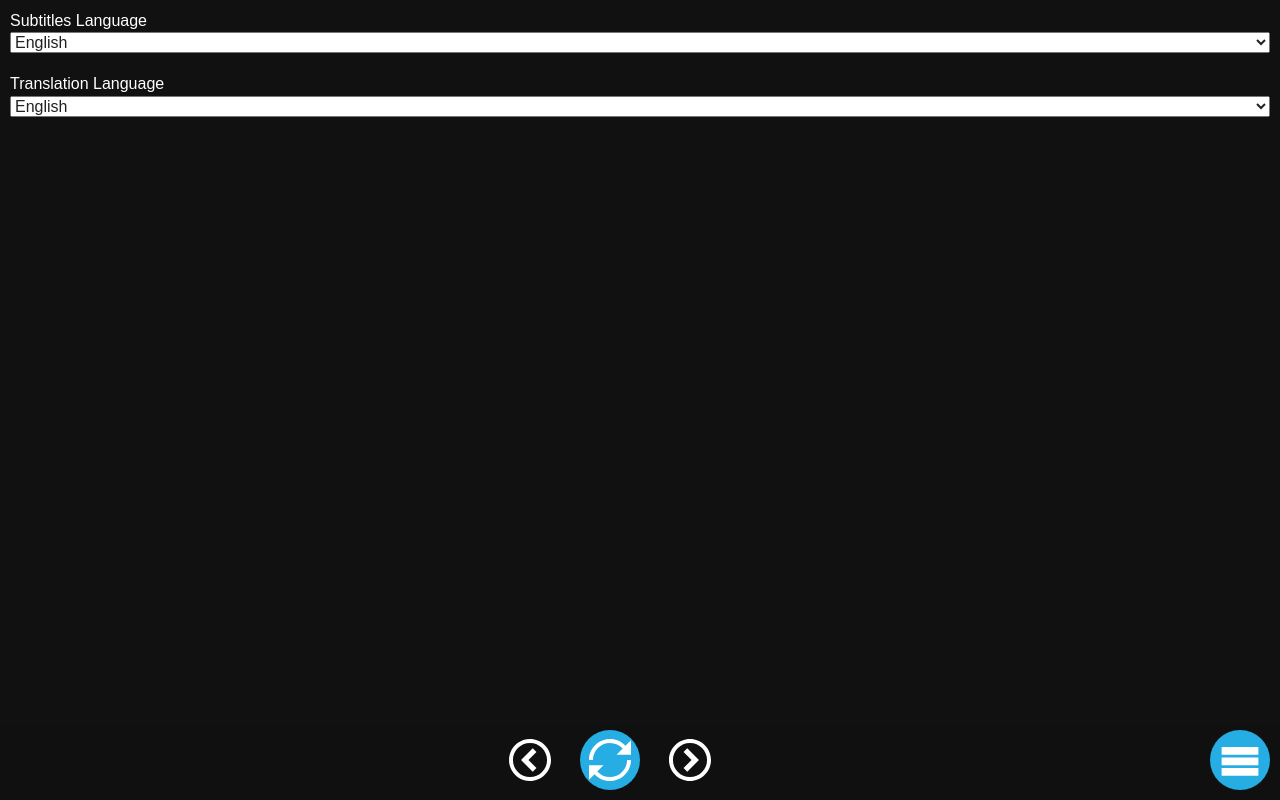
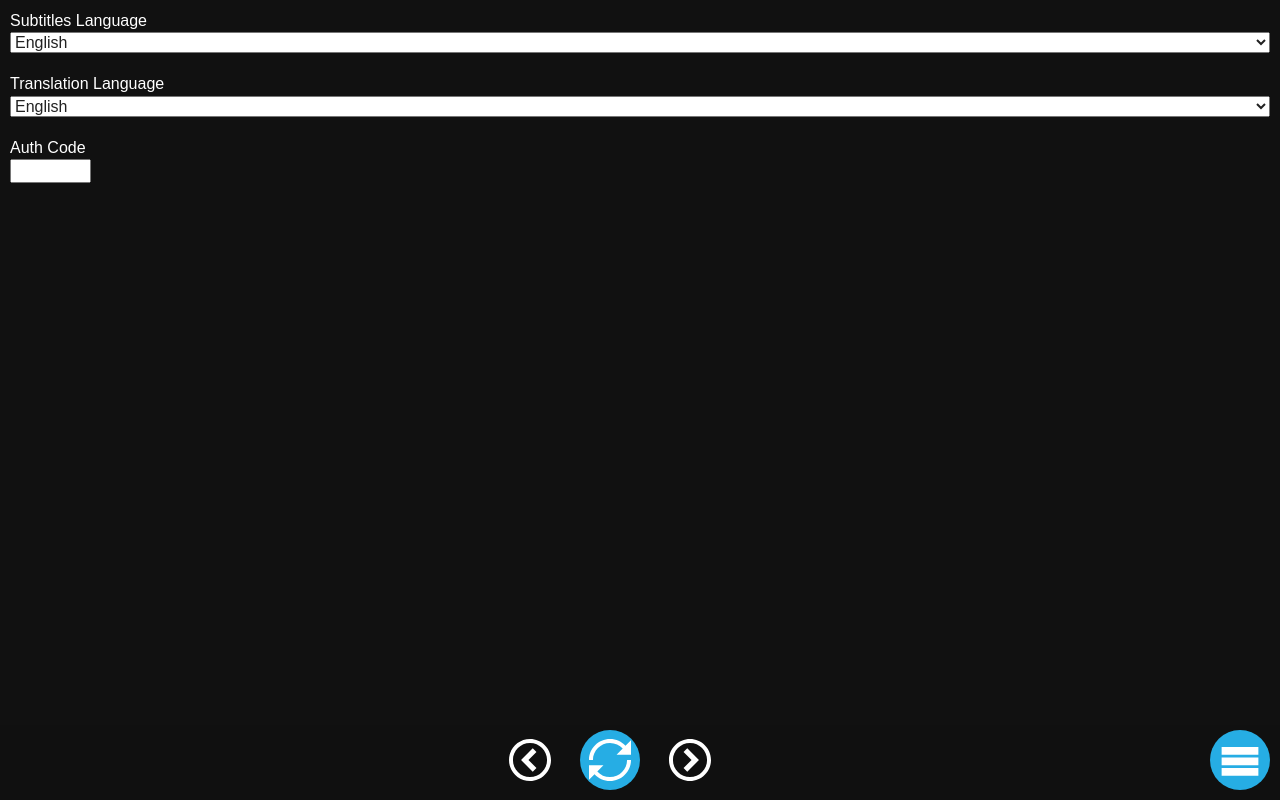
Before and after one commit to blabern/bla-client, a website: page index.html in a window 1280 px wide. Both pictures are taken after a click on the button 1240 px from the left and 759 px from the top of the page. Drawn offline with Linux system fonts and the light colour scheme; no server answers.

Commit message:
dom refactor, wip auth

```diff
--- a/src/css/app.css
+++ b/src/css/app.css
@@ -46,6 +46,9 @@ html, body {
   width: 100%;
 }
 
+.body .menu .auth {
+}
+
 /* Navigation */
 .nav {
   position: fixed;
--- a/src/js/app.js
+++ b/src/js/app.js
@@ -9,8 +9,12 @@ var conf = {
 var state = getState() || {
   autoSync: true,
   subLang: 'en',
-  trLang: 'en'
+  trLang: 'en',
+  auth: undefined
 }
+
+var app
+var socket
 
 function assign(a, b) {
   for (var key in b) a[key] = b[key]
@@ -35,13 +39,26 @@ function toArray(obj) {
   return [].slice.call(obj)
 }
 
-function $(name, props) {
-  var el = document.createElement(name)
+function $(nameOrEl, props, children) {
+  if (Array.isArray(props)) {
+    children = props
+    props = null
+  }
+
+  var el = typeof nameOrEl === 'string' ? document.createElement(nameOrEl) : nameOrEl
+
   if (props) {
     for (var prop in props) {
       el[prop] = props[prop]
     }
   }
+
+  if (children) {
+    for (var i = 0; i < children.length; i++) {
+      el.appendChild(children[i])
+    }
+  }
+
   return el
 }
 
@@ -49,15 +66,16 @@ function on(el, event, handler) {
   el.addEventListener(event, handler, false)
 }
 
-function createView() {
+function createApp() {
+  var node = $('div', {className: 'app'})
   var cursor = -1
   var history = []
+  var subtitles
+  var menu
+  var translation
 
-  var app = document.body.appendChild($('div', {className: 'app'}))
-  var body = app.appendChild($('div', {className: 'body'}))
-
-  var subtitles = (function(parent) {
-    var subtitles = parent.appendChild($('div', {className: 'subtitles'}))
+  function createSubtitles() {
+    var node = $('div', {className: 'subtitles'})
 
     function select(node) {
       if (!node.classList.contains('word')) return false
@@ -66,60 +84,134 @@ function createView() {
     }
 
     function getWords(node) {
-      return toArray(subtitles.querySelectorAll('.selected')).map(function(node) {
+      return toArray(node.querySelectorAll('.selected')).map(function(node) {
         // Remove spaces and punktuation marks.
         return node.textContent.replace(/\W/g, '')
       }).join(' ')
     }
 
-    on(subtitles, 'click', function(e) {
+    on(node, 'click', function(e) {
       var node = e.target
       if (!select(node)) return
       var words = getWords(node)
-      if (words) translate(words, renderTranslation)
+      if (words) {
+        translate(words, translation.render)
+      }
     })
 
-    return subtitles
-  }(body))
+    function wrapInSpans(text) {
+      return text.split(' ').map(function(word) {
+        return '<span class="word">' + word + '</span> '
+      }).join('')
+    }
 
-  var translation = body.appendChild($('div', {className: 'translation'}))
+    function render(state) {
+      var html = state.text.split('\n').map(function(p) {
+        return '<p>' + wrapInSpans(p) + '</p>'
+      }).join('')
 
-  var menu = (function(parent) {
-    var menu =  body.appendChild($('div', {className: 'menu'}))
+      node.innerHTML = html
+    }
+
+    return {
+      node: node,
+      render: render
+    }
+  }
+
+  function createTranslation() {
+    var node = $('div', {className: 'translation'})
+
+    function render(state) {
+      var html = ''
+      html += '<h2>' + state.original + ' - ' + state.translation.main + '</h2>'
+      state.translation.others.forEach(function(tr) {
+        state += '<section>'
+          html += '<header>' + tr.type + '</header>'
+          html += '<p>' + tr.translations.join('<br />') + '</p>'
+        html += '</section>'
+      })
+      node.innerHTML = html
+    }
+
+    return {
+      node: node,
+      render: render
+    }
+  }
+
+  function createMenu() {
+    var node = $('div', {className: 'menu'})
 
     var langOptions = conf.languages.map(function(lang) {
-      return '<option value="'+ lang.a+ '">'+ lang.f +'</option>'
+      return '<option value="'+ lang.a + '">'+ lang.f +'</option>'
     }).join('')
 
-    var section = menu.appendChild($('section'))
-    section.appendChild($('label', {textContent: 'Subtitles Language'}))
-    var subLang = section.appendChild($('select', {
+    function render() {
+      var subLang, trLang
+      var auth
+
+      $(node, [
+        $('section', [
+          $('label', {textContent: 'Subtitles Language'}),
+          subLang = $('select', {
             innerHTML: langOptions,
             value: state.subLang
-    }))
+          })
+        ]),
+        $('section', [
+          $('label', {textContent: 'Translation Language'}),
+          trLang = $('select', {
+            innerHTML: langOptions,
+            value: state.trLang
+          })
+        ]),
+        $('section', [
+          $('label', {textContent: 'Auth Code'}),
+          auth = $('input', {
+            type: 'number',
+            className: 'auth',
+            min: 0,
+            max: 9999
+          })
+        ])
+      ])
+
       on(subLang, 'change', function() {
         setState({subLang: subLang.value})
       })
-
-    var section = menu.appendChild($('section'))
-    section.appendChild($('label', {
-      textContent: 'Translation Language'
-    }))
-    var trLang = section.appendChild($('select', {
-      innerHTML: langOptions,
-      value: state.trLang
-    }))
       on(trLang, 'change', function() {
         setState({trLang: trLang.value})
       })
-  }(body))
+      on(auth, 'keypress', function() {
+        this.value = this.value.substr(0, 3)
+        if (this.value.length === 4) {
+          state.auth = this.value
+        }
+      })
+    }
 
-  var nav = (function(parent) {
-    var nav = parent.appendChild($('div', {className: 'nav'}))
-    var prev = nav.appendChild($('button', {className: 'prev'}))
-    var sync = nav.appendChild($('button', {className: 'sync'}))
-    var next = nav.appendChild($('button', {className: 'next'}))
-    var menu = nav.appendChild($('button', {className: 'menu'}))
+    return {
+      node: node,
+      render: render
+    }
+  }
+
+  function createNav(props) {
+    var node = $('div', {className: 'nav'})
+
+    function render() {
+      var prev
+      var sync
+      var next
+      var menu
+
+      $(node, [
+        prev = $('button', {className: 'prev'}),
+        sync = $('button', {className: 'sync'}),
+        next = $('button', {className: 'next'}),
+        menu = $('button', {className: 'menu'})
+      ])
 
       function setAutoSync(value) {
         setState({autoSync: value})
@@ -127,7 +219,7 @@ function createView() {
       }
 
       function hideMenu() {
-      parent.classList.remove('menu')
+        props.onHideMenu()
         menu.classList.remove('selected')
       }
 
@@ -139,7 +231,7 @@ function createView() {
         document.body.scrollTop = 0
         setAutoSync(true)
         cursor = history.length - 1
-      if (history[cursor]) renderSubtitle(history[cursor].original)
+        if (history[cursor]) subtitles.render({text: history[cursor].original})
         hideMenu()
       })
 
@@ -156,58 +248,65 @@ function createView() {
           }
           setAutoSync(false)
 
-        if (history[cursor]) renderSubtitle(history[cursor].original)
+          if (history[cursor]) subtitles.render({text: history[cursor].original})
           hideMenu()
         })
       })
 
       on(menu, 'click', function() {
-      parent.classList.toggle('menu')
+        props.onToggleMenu()
         menu.classList.toggle('selected')
       })
-  }(app))
+    }
+
+    return {
+      node: node,
+      render: render
+    }
+  }
 
   function onSubtitle(data) {
     history.push(data)
     if (state.autoSync) {
       cursor = history.length - 1
-      renderSubtitle(data.original)
+      subtitles.render({text: data.original})
     }
   }
 
-  function renderSubtitle(subtitle) {
-    function wrapInSpans(text) {
-      return text.split(' ').map(function(word) {
-        return '<span class="word">' + word + '</span> '
-      }).join('')
+  function render(state) {
+    subtitles = createSubtitles()
+    subtitles.render({text: state.subtitle})
+    translation = createTranslation()
+    menu = createMenu()
+    menu.render()
+    var nav = createNav({
+      onHideMenu: function() {
+        node.classList.remove('menu')
+      },
+      onToggleMenu: function() {
+        node.classList.toggle('menu')
       }
+    })
+    nav.render()
 
-    var html = subtitle.split('\n').map(function(p) {
-      return '<p>' + wrapInSpans(p) + '</p>'
-    }).join('')
-
-    subtitles.innerHTML = html
-  }
-
-  function renderTranslation(data) {
-    var html = ''
-    html += '<h2>' + data.original + ' - ' + data.translation.main + '</h2>'
-    data.translation.others.forEach(function(tr) {
-      html += '<section>'
-        html += '<header>' + tr.type + '</header>'
-        html += '<p>' + tr.translations.join('<br />') + '</p>'
-      html += '</section>'
-    })
-    translation.innerHTML = html
+    $(node, [
+      $('div', {className: 'body'}, [
+        subtitles.node,
+        translation.node,
+        menu.node
+      ]),
+      nav.node
+    ])
   }
 
   return {
-    onSubtitle: onSubtitle,
-    renderSubtitle: renderSubtitle
+    node: node,
+    render: render,
+    onSubtitle: onSubtitle
   }
 }
 
-function connect(view) {
+function connect() {
   var socket = io.connect(conf.baseUrl, {
     transports: ['polling']
   })
@@ -216,7 +315,7 @@ function connect(view) {
     console.log('Connected.')
   })
 
-  socket.on('subtitle', view.onSubtitle)
+  socket.on('subtitle', app.onSubtitle)
 
   return socket
 }
@@ -240,9 +339,11 @@ function translate(text, callback) {
   MBP.hideUrlBarOnLoad()
   MBP.listenForGhostClicks()
   FastClick.attach(document.body)
-  var view = createView()
+  app = createApp()
   // People don't expect that they receive subtitles only if they play the movie.
-  view.renderSubtitle('Play movie to receive subtitles')
-  connect(view)
+  app.render({subtitle: 'Play movie to receive subtitles'})
+  document.body.appendChild(app.node)
+  // if (state.auth) socket = connect()
+  socket = connect()
 }())
 }())
```
Lines whose indentation alone changed are shown as unchanged.
